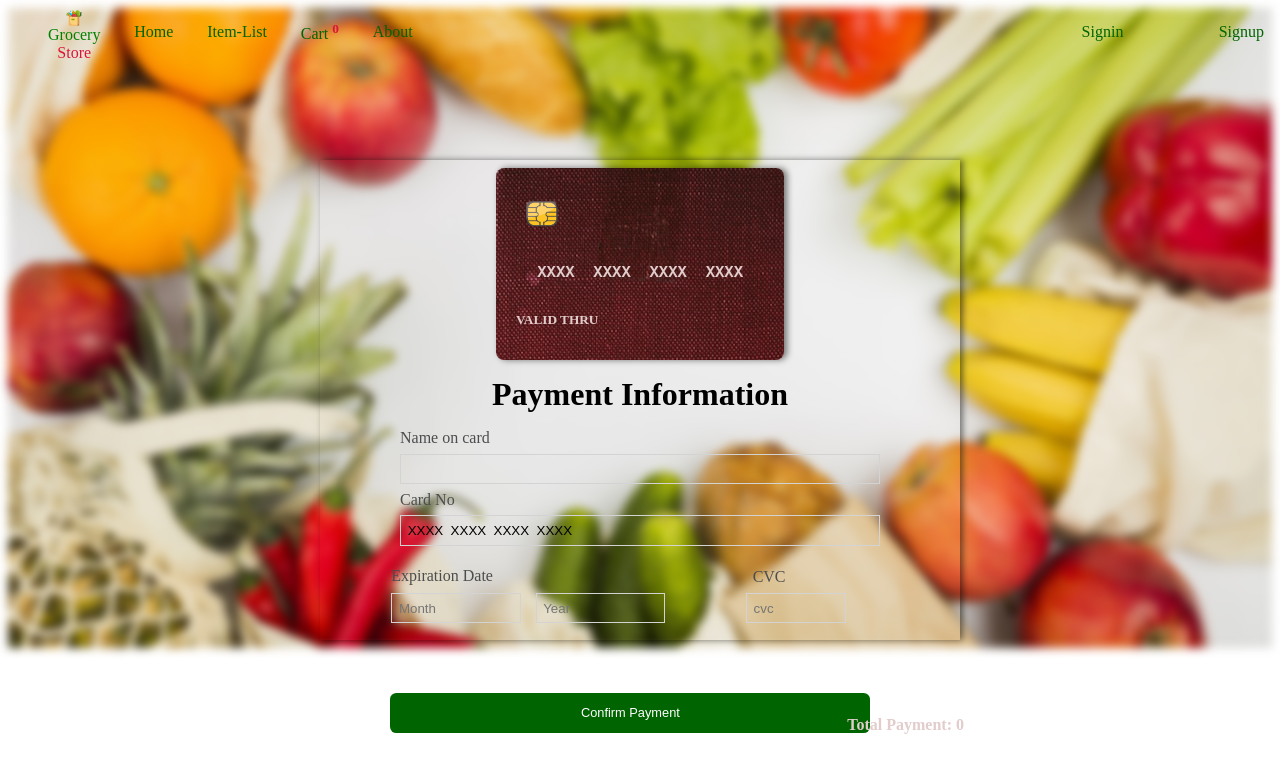
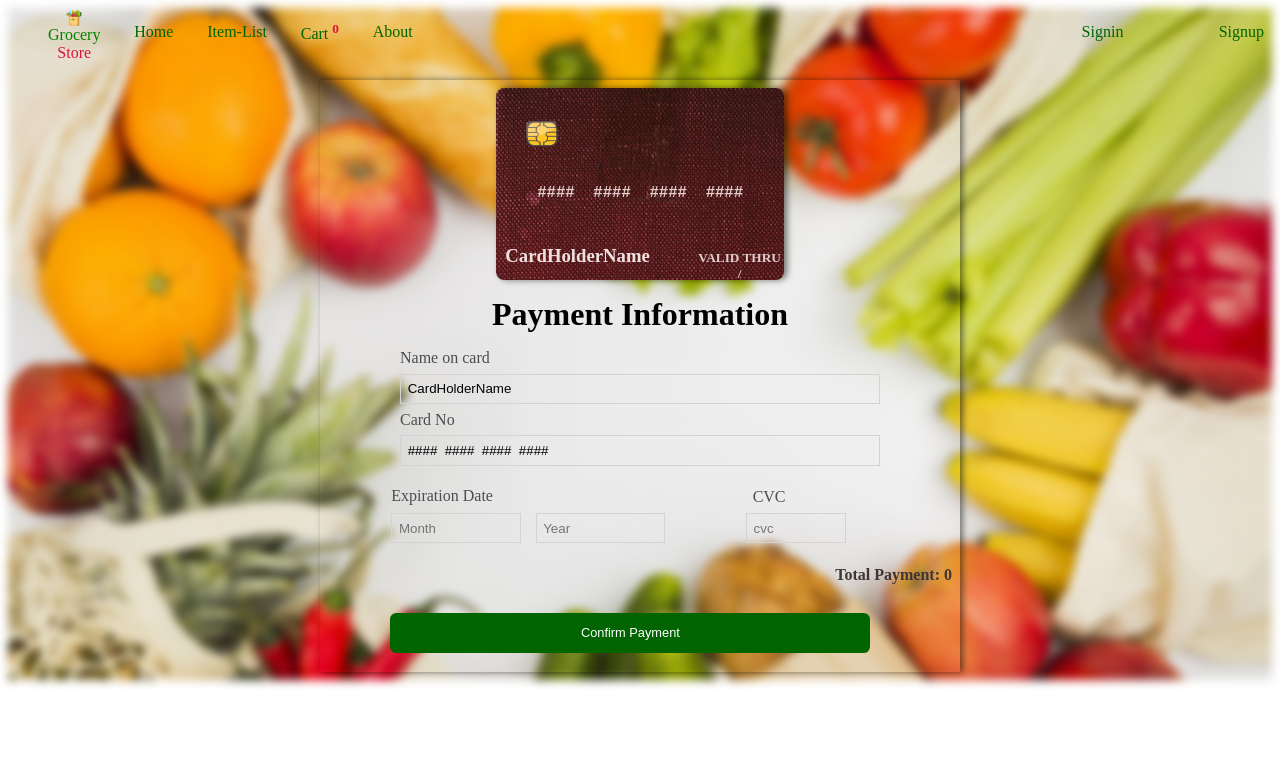
Before and after one commit to Masood802/groceryapp, a Vue app: page /payment-details in a window 1280 px wide. Shown: the top 772 px of the page. Built offline with nearby package versions, Linux system fonts and the light colour scheme.

Commit message:
added functions to update card details

```diff
--- a/src/views/PaymentDetails.vue
+++ b/src/views/PaymentDetails.vue
@@ -5,8 +5,8 @@
     <div class="card">
       <img src="../assets/pngwing.png" alt="" />
       <pre>{{ cardNo }}</pre>
-      <p>{{ HolderName }}</p>
-      <h5>VALID THRU</h5>
+      <h3>{{ HolderName }}</h3>
+      <h5>VALID THRU<br />{{ month }}/{{ year }}</h5>
     </div>
     <h1>Payment Information</h1>
     <form @submit.prevent="Submit">
@@ -18,46 +18,86 @@
         <label for="cardnum">Card No</label>
         <input
           type="text"
+          id="cardNo"
           name="cardnum"
           v-model="cardNo"
-          @keyup="updateCardNo"
+          @input="updateCardNo"
         />
       </div>
       <div class="expiry">
         <div class="input-control-exp">
           <label for="expiry">Expiration Date</label>
-          <input type="text" name="expiry" placeholder="Month" />
+          <input
+            type="text"
+            name="expiry"
+            placeholder="Month"
+            v-model="month"
+            @keyup="updatemonth"
+          />
         </div>
         <div class="input-control-exp">
           <label for="expiry">&nbsp;</label>
-          <input type="text" name="expiry" placeholder="Year" />
+          <input
+            type="text"
+            name="expiry"
+            placeholder="Year"
+            v-model="year"
+            @keyup="updateyear"
+          />
         </div>
         <div class="input-control-cvc">
           <label for="CVC">CVC </label>
-          <input type="text" name="CVC" placeholder="cvc" />
+          <input type="text" name="CVC" placeholder="cvc" v-model="cvc" />
         </div>
       </div>
 
       <div class="gtotal">
         <p>Total Payment: {{ store.shipping + store.Gtotal }}</p>
       </div>
-      <button>Confirm Payment</button>
+      <button @click="confirm">Confirm Payment</button>
     </form>
+    <div class="paymentok" v-if="paymentdone">
+      <p>Your Payment is Successful.check your account for ordertracking</p>
+      <button @click="router.push('item-list')">Continue Shopping</button>
+    </div>
   </div>
 </template>
 
 <script setup>
 import { ref } from "vue";
+import { useRouter } from "vue-router";
 import Header from "../components/Header.vue";
 import { useGroceryStore } from "../stores/grocery";
 let store = useGroceryStore();
-let cardNo = ref("XXXX  XXXX  XXXX  XXXX");
-let HolderName = ref("");
-let yaer = ref("");
+let cardNo = ref("####  ####  ####  ####");
+let HolderName = ref("CardHolderName");
+let year = ref("");
 let month = ref("");
 let cvc = ref("");
+let paymentdone = ref(false);
+let router = useRouter();
 function updateCardNo() {
-  cardNo.value = input.value;
+  cardNo.value = document.getElementById("cardNo").value;
+}
+function updatemonth() {
+  month.value = input.value;
+}
+function updateyear() {
+  year.value = input.value;
+}
+function confirm() {
+  if (
+    cardNo.value === "" ||
+    HolderName.value === "" ||
+    month.value === "" ||
+    year.value === ""
+  ) {
+    console.warn("Not-Valid Data");
+    alert("Enter Valid data and try again");
+  } else {
+    paymentdone.value = true;
+    localStorage.removeItem("cart");
+  }
 }
 </script>
 
@@ -67,6 +107,7 @@ function updateCardNo() {
   margin: 0;
   padding: 0;
 }
+
 .navs {
   position: absolute;
   top: 0;
@@ -80,11 +121,16 @@ h1 {
 }
 p {
   position: relative;
-  top: 70px;
-  left: 20px;
-  color: rgb(226, 204, 204);
+  left: 0.5em;
+  color: rgb(63, 53, 53);
   font-weight: bold;
   font-size: 1em;
+}
+h3 {
+  position: relative;
+  top: 5.5em;
+  left: 0.5em;
+  color: rgb(241, 224, 224);
 }
 pre {
   position: relative;
@@ -97,10 +143,10 @@ pre {
 }
 h5 {
   position: relative;
-  top: 90px;
-  left: 20px;
+  top: 6.5em;
+  left: 7.5em;
   color: rgb(226, 204, 204);
-  font-weight: bold;
+  text-align: center;
 }
 img {
   width: 2em;
@@ -112,19 +158,18 @@ img {
 .main {
   width: 100%;
   background-image: url("../assets/background11.jpg");
-  background-size: cover;
-  height: 40em;
+  background-size: 100%;
+  height: 42em;
   background-repeat: no-repeat;
-  background-position: center;
+
   filter: blur(5px);
 }
 .payment {
   width: 50%;
-  height: 30em;
+  height: 37em;
   position: absolute;
-  left: 50%;
-  top: 50%;
-  transform: translate(-50%, -50%);
+  left: 20em;
+  top: 5em;
   z-index: 1;
   box-shadow: 0.2em 0 0.4em 0 rgba(0, 0, 0, 0.5);
 }
@@ -211,4 +256,16 @@ button {
   border-radius: 0.5em;
   font-size: 0.8em;
 }
+.paymentok {
+  width: 50%;
+  padding: 1em;
+  background-color: beige;
+  box-shadow: 0.2em 0 0.4em 0 rgba(0, 0, 0, 0.5);
+  position: absolute;
+  top: 6em;
+  left: 10.5em;
+}
+.paymentok button {
+  margin: 1.5em 3em;
+}
 </style>
```
